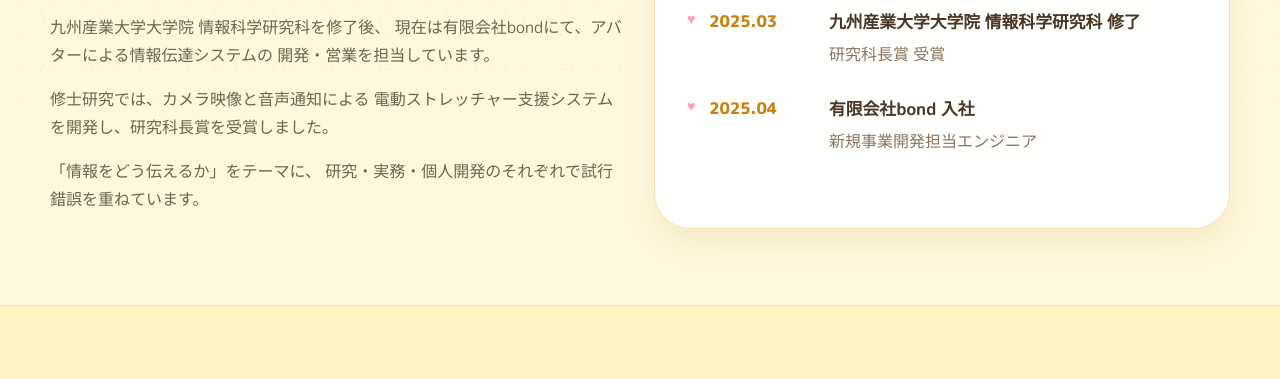
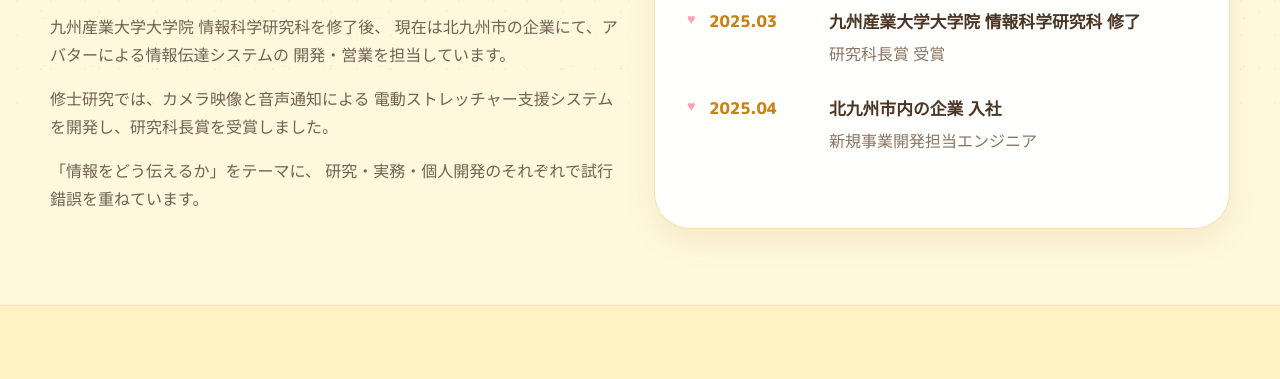
Before and after one commit to 427harinn/427harinn.github.io, a plain HTML site: page index.html in a window 1280 px wide. Shown: the part 696-1075 px from the top of the page. Drawn offline with Linux system fonts and the light colour scheme; a web font is replaced by a local one.

Commit message:
プロフィールと経歴から会社名を外す（業務内容の記載は維持）

```diff
--- a/index.html
+++ b/index.html
@@ -48,7 +48,7 @@
           <h2>自己紹介</h2>
           <p>
             九州産業大学大学院 情報科学研究科を修了後、
-            現在は有限会社bondにて、アバターによる情報伝達システムの
+            現在は北九州市の企業にて、アバターによる情報伝達システムの
             開発・営業を担当しています。
           </p>
           <p>
@@ -80,7 +80,7 @@
           <div class="timeline-item">
             <span class="timeline-date">2025.04</span>
             <div>
-              <h3>有限会社bond 入社</h3>
+              <h3>北九州市内の企業 入社</h3>
               <p>新規事業開発担当エンジニア</p>
             </div>
           </div>
```
